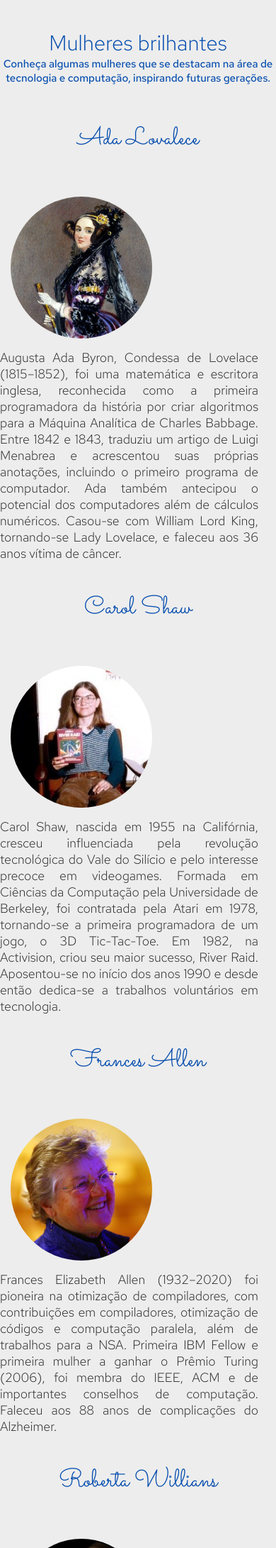
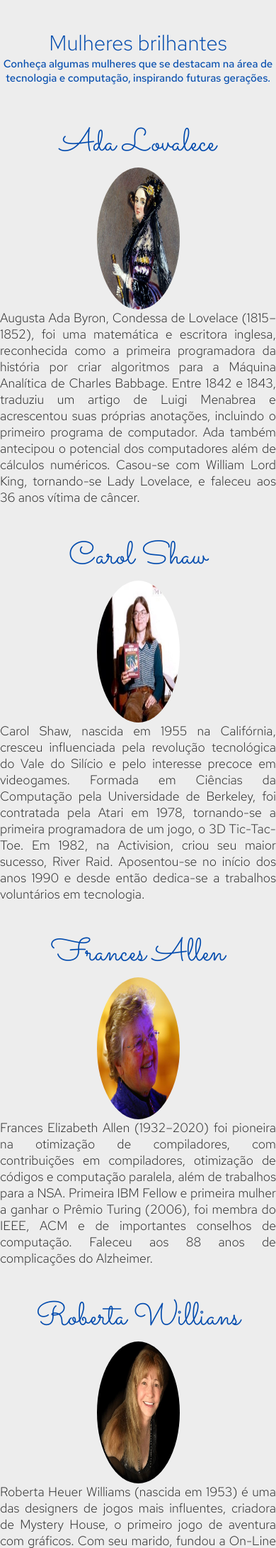
Before and after one commit to Sistemas-de-Informacao-UNIFEBE/meninas-digitais, a PHP site: page /mulheres.html in a window 390 px wide; the page is wider, and only the part inside the window is pictured. Shown: the part 65-2246 px from the top of that part at 71% size. Run offline with PHP 8.4, Linux system fonts and the light colour scheme.

Commit message:
atualizando paddins

```diff
--- a/style.css
+++ b/style.css
@@ -156,7 +156,7 @@ footer {
 }
 hr{
   width: 95%;
-  color: #333;
+  color:dimgray;
 }
 
 .container-footer{
@@ -356,7 +356,7 @@ hr{
 .carousel-track {
   display: flex;
   gap: 20px;
-  animation: scroll-left 40s linear infinite;
+  animation: scroll-left 30s linear infinite;
   width: max-content;
 }
 
@@ -568,26 +568,24 @@ hr{
 }
 .subtitulo-mulheres h3{
   padding: 0;
+  font-size: 45px;
 }
 
 .texto-mulheres{
   display: flex;
-  justify-content: left;
+  justify-content: center;
+  align-items: center;
+  flex-direction: column;
   width: 100%;
-  margin-top: 40px;
-  padding: 0;
 }
 
 .texto-mulheres img{
-  width: 25%;
+  width: 30%;
   margin: 0;
-  padding: 15px;
-
 }
 
 .texto-mulheres p{
-  width: 40%;
-  padding-right: 25px;
+  width: 100%;
 }
 
   /* Filtro */
@@ -627,8 +625,13 @@ hr{
 }
 
 .footer-img{
-  width: 40%;
+  width: 60%;
   padding: 25px;
+}
+
+.footer-text{
+  display: flex;
+  flex-direction: column;
 }
 
 .footer-text p{
@@ -637,4 +640,5 @@ hr{
 .footer-text a{
   font-size: 20px;
 }
+
 }
```
